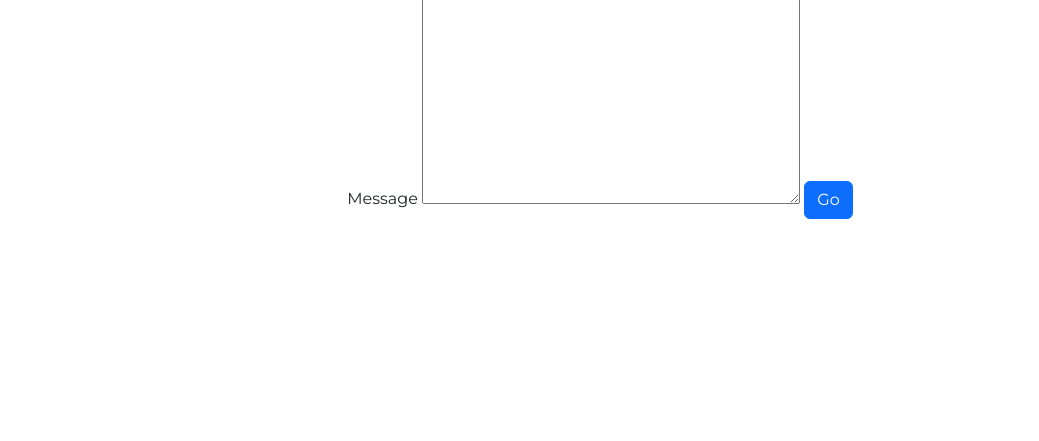
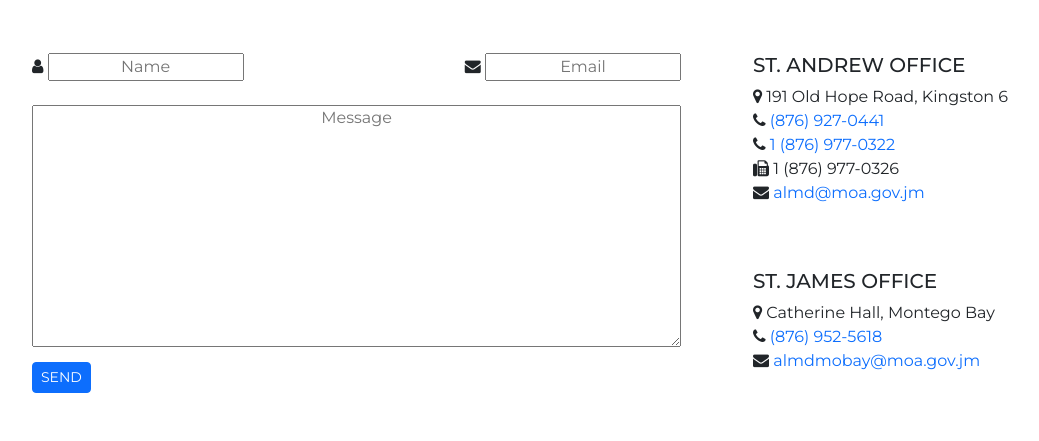
Before and after one commit to cawaynebryan/almd-website, a Flask app: page /contact/ in a window 1280 px wide. Shown: the part 508-949 px from the top of the page, without its empty margins (40-1079 px from the left). Before the commit the page ends 727 px from the top, so only its background shows below. Run offline with Flask 3, Linux system fonts and the light colour scheme; some libraries are stand-ins or nearby versions.

Commit message:
add formfield and contact information to contact form

```diff
--- a/almd/contact_us/templates/contact-us/contact-us.html
+++ b/almd/contact_us/templates/contact-us/contact-us.html
@@ -4,24 +4,66 @@
 
 {% block container %}
 {% include 'snippets/header.html'%}
-<h1> Contact Us</h1>
-<iframe src="https://www.google.com/maps/embed?zoom=18&pb=!1m16!1m12!1m3!1d816073.0807410594!2d-77.12844669334335!3d18.166808335349213!2m3!1f0!2f0!3f0!3m2!1i1024!2i768!4f13.1!2m1!1salmd!5e0!3m2!1sen!2sjm!4v1673559092587!5m2!1sen!2sjm"
-        width="100%" height="300" style="border:0;" allowfullscreen="" loading="lazy" referrerpolicy="no-referrer-when-downgrade">
 
-</iframe>
-<div Class="container center">
-    <form method="POST" action="{{ url_for('contact_bp.contact_us') }}">
-        {{form.csrf_token}}
-        {{form.hidden_tag()}}
-        {{form.name.label}}
-        {{form.name}}
-        {{form.email.label}}
-        {{form.email}}
-        <br>
-        {{form.message.label}}
-        {{form.message()}}
-         <input class="btn btn-primary" type="submit" value="Go">
-    </form>
+
+<h4 class="m-4"> CONTACT US</h4>
+
+<iframe src="https://www.google.com/maps/embed?pb=!1m16!1m12!1m3!1d816073.0807410594!2d-77.12844669334335!3d18.166808335349213!2m3!1f0!2f0!3f0!3m2!1i1024!2i768!4f13.1!2m1!1salmd!5e0!3m2!1sen!2sjm!4v1673559092587!5m2!1sen!2sjm"
+        width="100%" height="350" style="border:0;" allowfullscreen="" loading="lazy"
+        referrerpolicy="no-referrer-when-downgrade">
+
+</iframe>  <!--end of google map iframe -->
+
+<div Class="container  row m-5">
+    <div class="form-section-left  col ">
+        <form method="POST" action="{{ url_for('contact_bp.contact_us') }} ">
+            {{form.csrf_token}}
+            {{form.hidden_tag()}}
+
+            <div class="client-info-inputs d-flex justify-content-between"> <!-- Username and email input field group-->
+                <div class="name-input-field"> <!-- User icon and username input field-->
+                    <i class="fa fa-user" aria-hidden="true"></i>
+                    {{form.name(placeholder="Name")}}
+                </div>
+
+                <div class="email-input-field"> <!-- Email icon and email input field-->
+                    <i class="fa fa-envelope" aria-hidden="true"></i>
+                    {{form.email(placeholder="Email")}}
+                </div>
+            </div>
+            <div class="message-box-input mt-4">
+                {{form.message(placeholder="Message")}}
+            </div>
+
+            <input class="btn btn-sm btn-primary d-flex align-self-start mt-2 " type="submit" value="SEND">
+        </form>
+
+
+    </div>
+    <div class="contact-information-section col">
+        <div class="contact-information-kingston d-flex flex-column align-items-start mx-5">
+            <h5>ST. ANDREW OFFICE</h5>
+            <p><i class="fa fa-map-marker" aria-hidden="true"></i> 191 Old Hope Road, Kingston 6<br>
+                <i class="fa fa-phone" aria-hidden="true"></i> <a href="tel:1-876-927-0441"
+                                                                  class="text-decoration-none"> (876) 927-0441</a><br>
+                <i class="fa fa-phone" aria-hidden="true"></i> <a href="tel:1-876-977-0322"
+                                                                  class="text-decoration-none"> 1 (876) 977-0322</a><br>
+                <i class="fa fa-fax" aria-hidden="true"></i> 1 (876) 977-0326<br>
+                <i class="fa fa-envelope" aria-hidden="true"></i> <a href="mailto:almd@moa.gov.jm"
+                                                                     class="text-decoration-none">almd@moa.gov.jm</a>
+            </p>
+        </div>
+        <div class="contact-information-montego-bay  d-flex flex-column align-items-start mx-5 mt-5">
+            <h5>ST. JAMES OFFICE</h5>
+            <p><i class="fa fa-map-marker" aria-hidden="true"></i> Catherine Hall, Montego Bay<br>
+                <i class="fa fa-phone" aria-hidden="true"></i> <a href="tel:1-876-952-5618"
+                                                                  class="text-decoration-none"> (876) 952-5618</a><br>
+                <i class="fa fa-envelope" aria-hidden="true"></i> <a href="mailto:almdmobay@moa.gov.jm"
+                                                                     class="text-decoration-none">almdmobay@moa.gov.jm</a>
+            </p>
+        </div>
+    </div>
+
 
 </div>
 
--- a/auth/auth.py
+++ b/auth/auth.py
@@ -49,7 +49,7 @@ def register():
     form = RegisterForm()
 
     if form.validate_on_submit():
-        # hash password and give it 8 rounds of sault
+        # hash password and give it 8 rounds of salt
         hash_and_salted_password = generate_password_hash(
             form.password.data,
             method='pbkdf2:sha256',
--- a/models/models.py
+++ b/models/models.py
@@ -40,7 +40,7 @@ class LoginForm(FlaskForm):
 class ContactForm(FlaskForm):
     name = StringField(label='Name', validators=[DataRequired()])
     email = StringField(label='Email', validators=[DataRequired(), Email(granular_message=True)])
-    message = TextAreaField(label='Message', render_kw={"rows": 10, "cols": 40}, validators=[DataRequired()])
+    message = TextAreaField(label='Message', render_kw={"rows": 10, "cols": 70}, validators=[DataRequired()])
 
     def to_dict(self):
         return {column.name: getattr(self, column.name) for column in self.__table__.columns}
--- a/templates/base.html
+++ b/templates/base.html
@@ -7,6 +7,7 @@
     <script src="https://kit.fontawesome.com/yourcode.js" crossorigin="anonymous"></script>
     <link rel="preconnect" href="https://fonts.googleapis.com">
     <link rel="preconnect" href="https://fonts.gstatic.com" crossorigin>
+    <link rel="stylesheet" href="https://cdnjs.cloudflare.com/ajax/libs/font-awesome/4.7.0/css/font-awesome.min.css">
     <link href="https://fonts.googleapis.com/css2?family=Montserrat:ital,wght@0,300;0,400;0,500;1,300&display=swap" rel="stylesheet">
     <link rel="stylesheet" href="https://cdn.jsdelivr.net/npm/bootstrap@5.2.3/dist/css/bootstrap.min.css">
     <link rel="stylesheet" href="/static/css/styles.css">
```
